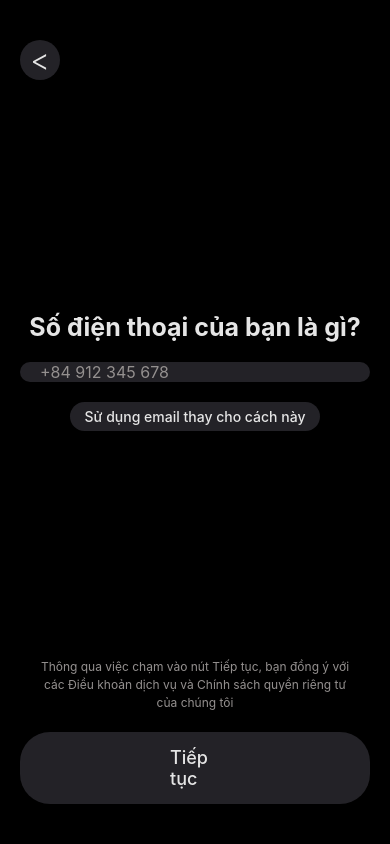
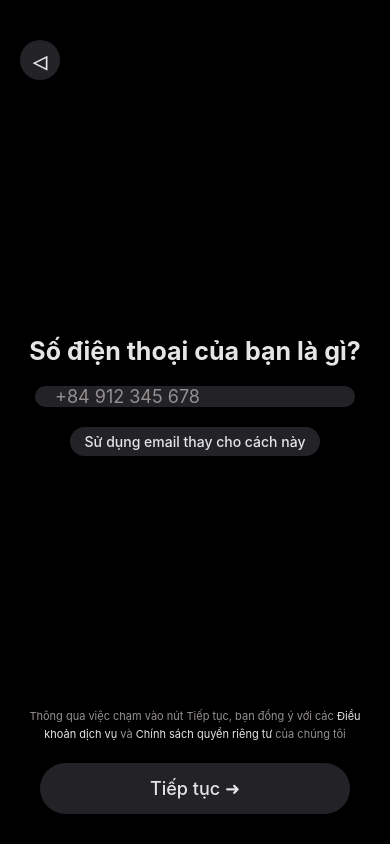
Before and after one commit to Hung2372003/LoketMobile, a React Native app: screen /PhoneLogin in a window 390 px wide. Built offline with nearby package versions, Linux system fonts and the light colour scheme.

Commit message:
fix UI login

```diff
--- a/src/component/login/ButtonBack.tsx
+++ b/src/component/login/ButtonBack.tsx
@@ -16,7 +16,7 @@ const ButtonBack = ({
             style={styles.button_back}
             onPress={onBackPage}
         >
-            <Text style={{color: '#e5e5e5', fontWeight: '300', fontSize: 30}}> {'<'} </Text>
+            <Text style={{color: '#e5e5e5', fontWeight: '300', fontSize: 30}}> ◃ </Text>
         </TouchableOpacity>
     </View>
   )
--- a/src/component/login/Submit.tsx
+++ b/src/component/login/Submit.tsx
@@ -10,12 +10,15 @@ const Submit = ({onSubmit}: Props) => {
   return (
     <View style={styles.submit}>
       <Text style={styles.fqa}>
-        Thông qua việc chạm vào nút Tiếp tục, bạn đồng ý với các Điều khoản dịch
-        vụ và Chính sách quyền riêng tư của chúng tôi
+        Thông qua việc chạm vào nút Tiếp tục, bạn đồng ý với các
+        <Text style={{color: '#e5e5e5'}}> Điều khoản dịch vụ </Text>
+        và
+        <Text style={{color: '#e5e5e5'}}> Chính sách quyền riêng tư </Text>
+        của chúng tôi
       </Text>
       <TouchableOpacity style={styles.button_continue} onPress={onSubmit}>
         <Text style={{color: '#e5e5e5', fontWeight: '500', fontSize: 18}}>
-          Tiếp tục
+          Tiếp tục ➜
         </Text>
       </TouchableOpacity>
     </View>
--- a/src/component/login/login.module.ts
+++ b/src/component/login/login.module.ts
@@ -28,15 +28,15 @@ const styles = StyleSheet.create({
     submit: {
         alignItems: 'center',
         margin: 20,
-        marginBottom: 40,
+        marginBottom: 30,
     },
     fqa: {
         color: '#94908f',
-        fontSize: 12,
+        fontSize: 11,
         marginBottom: 20,
         textAlign: 'center',
         lineHeight: 18,
-        marginHorizontal: 15,
+        marginHorizontal: 5,
     },
     button_change_method :{
         backgroundColor: '#232227',
@@ -46,9 +46,9 @@ const styles = StyleSheet.create({
         paddingHorizontal: 15,
     },
     text_input: {
-        width: 350,
+        width: 320,
         borderRadius: 15,
-        fontSize: 16,
+        fontSize: 18,
         color: '#fff',
         backgroundColor: '#232227',
         paddingLeft: 20,
@@ -56,7 +56,7 @@ const styles = StyleSheet.create({
     button_continue :{
         backgroundColor: '#232227',
         borderRadius: 30,
-        paddingHorizontal: 150,
+        paddingHorizontal: 110,
         paddingVertical: 15,
     },
 });
--- a/src/navigation/AppNavigation.tsx
+++ b/src/navigation/AppNavigation.tsx
@@ -26,7 +26,7 @@ export type RootStackParamList = {
 const Stack = createNativeStackNavigator<RootStackParamList>();
 const AppNavigation: React.FC = () => {
   return (
-    <Stack.Navigator initialRouteName="FeedScreen" screenOptions={{ headerShown: false }}>
+    <Stack.Navigator initialRouteName="HomeRegister" screenOptions={{ headerShown: false }}>
       <Stack.Screen name="ChatBox" component={ChatBox} />
       <Stack.Screen name="HomeRegister" component={HomeRegister} />
       <Stack.Screen name="PhoneLogin" component={PhoneLogin} />
--- a/src/pages/auths/style.ts
+++ b/src/pages/auths/style.ts
@@ -34,8 +34,8 @@ const styles = StyleSheet.create({
     borderRadius: 30,
   },
   general: {
-    width: '50%',
-    marginVertical: 70,
+    width: '48%',
+    marginVertical: 60,
     flex: 1,
     transform: [{ rotate: '8deg' }], // xoay khối đứng nghiêng
     borderRadius: 35,
@@ -52,22 +52,24 @@ const styles = StyleSheet.create({
     flex: 7,
     borderRadius: 15,
     marginHorizontal: 15,
-    gap:10,
+    gap:8,
     display: 'flex',
     flexDirection: 'row',
     flexWrap: 'wrap',
   },
   general_bot: {
-    flex: 1,
+    // flex: 1,
     backgroundColor: '#3e3c3d',
-    borderRadius: 20,
+    borderRadius: 12,
     margin: 10,
+    marginHorizontal: 11,
+    padding: 17,
   },
   block: {
     width: '20%',
-    height: 32,
+    height: 25,
     backgroundColor: '#5b5555',
-    borderRadius: 10,
+    borderRadius: 7,
   },
   title: {
     marginBottom: 15,
```
